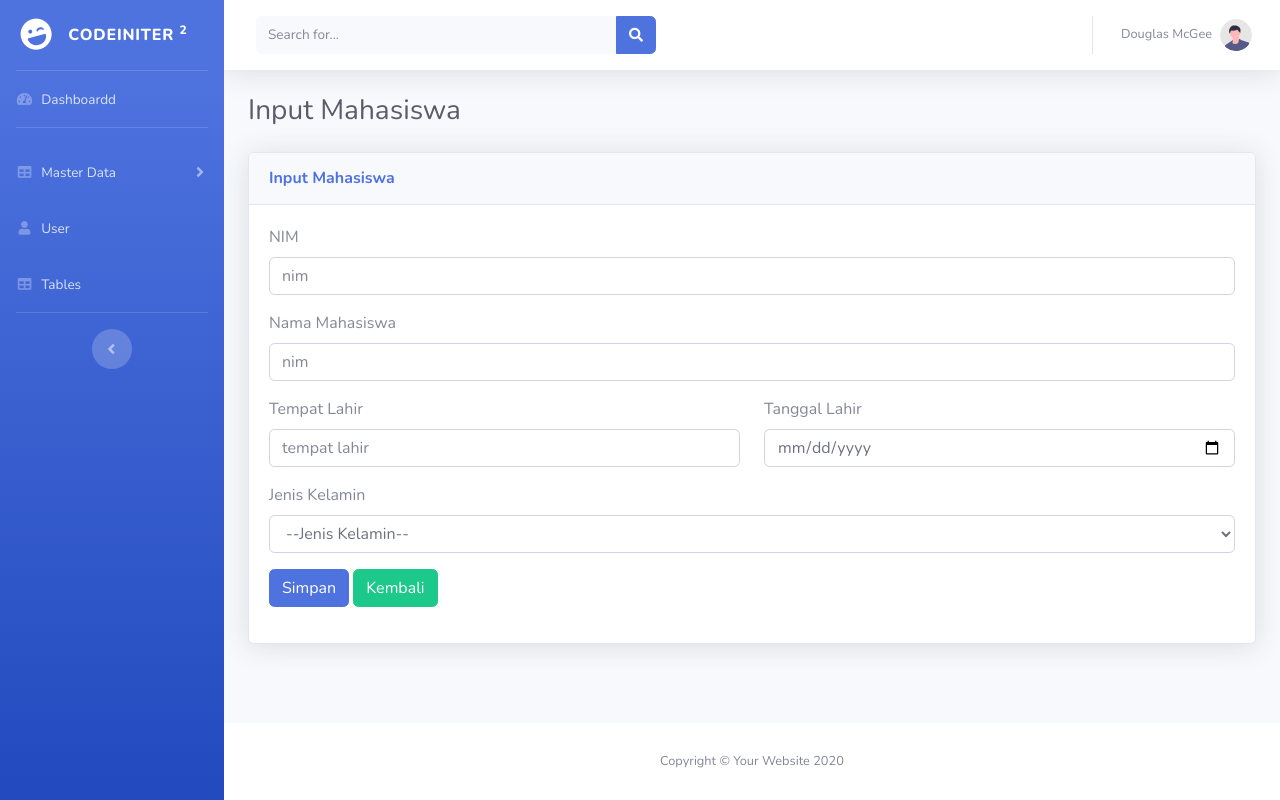
After one commit to Nureko-D/Padang-Tek, a CodeIgniter app: page /2025/mahasiswa/input_mahasiswa in a window 1280 px wide. The commit adds this page. Run offline with CodeIgniter, Linux system fonts and the light colour scheme.

Commit message:
perubahan 8.8

```diff
--- a/application/controllers/Mahasiswa.php
+++ b/application/controllers/Mahasiswa.php
@@ -14,10 +14,58 @@ class Mahasiswa extends CI_Controller
     {
         $data = array(
             'judul' => 'Mahasiswa',
-            'subJudul' => '',
             'page' => 'mahasiswa/v_mahasiswa', //file page di folder  view
             'mhs' => $this->m_mahasiswa->all_data(),
         );
         $this->load->view('v_template', $data, false); //load template
     }
+    public function input_mahasiswa()
+    {
+        // membaca validasi form input, cek input apakah kosong / isi
+        $this->form_validation->set_rules('nim', 'NIM', 'required', [
+            'required' => '%s Harus diisi'
+        ]);
+        $this->form_validation->set_rules('nama_mahasiswa', 'Nama Mahasiswa', 'required', [
+            'required' => '%s Harus diisi'
+        ]);
+        $this->form_validation->set_rules('tempat_lahir', 'Tempat Lahir', 'required', [
+            'required' => '%s Harus diisi'
+        ]);
+        $this->form_validation->set_rules('tgl_lahir', 'Tanggal Lahir', 'required', [
+            'required' => '%s Harus diisi'
+        ]);
+        $this->form_validation->set_rules('jenis_kelamin', 'Jenis Kelamin', 'required', [
+            'required' => '%s Harus diisi'
+        ]);
+
+        if ($this->form_validation->run() == FALSE) {
+            // jika validasi form gagal/tidak lolos
+            $data = array(
+                'judul' => 'Input Mahasiswa',
+                'page' => 'mahasiswa/v_input_mahasiswa', //file page di folder  view
+
+            );
+            $this->load->view('v_template', $data, false); //load template
+        } else {
+            // jika lolos validasi, semua inputan ditampung di dalam array
+            $data = array(
+                'nim' => $this->input->post('nim'),
+                'nama_mahasiswa' => $this->input->post('nama_mahasiswa'),
+                'tempat_lahir' => $this->input->post('tempat_lahir'),
+                'tgl_lahir' => $this->input->post('tgl_lahir'),
+                'jenis_kelamin' => $this->input->post('jenis_kelamin'),
+            );
+            $this->m_mahasiswa->insert_data($data);
+
+            // notif berhasil ditambah
+            // $this->session->set_flashdata('pesan', 'Data Mahasiswa Berhasil Ditambahkan');
+
+            // jika sudah diinput, akan diarahkan ke halaman mahasiswa
+            redirect('mahasiswa/index');
+        }
+    }
+
+
+
+    // ----
 }
--- a/application/models/M_mahasiswa.php
+++ b/application/models/M_mahasiswa.php
@@ -3,11 +3,17 @@ defined('BASEPATH') or exit('No direct script access allowed');
 
 class M_mahasiswa extends CI_Model
 {
-
+    // menampilkan seluruh data
     public function all_data()
     {
         $this->db->select('*');
         $this->db->from('tbl_mahasiswa');
         return $this->db->get()->result();
     }
+
+    // insert data
+    public function insert_data($data)
+    {
+        $this->db->insert('tbl_mahasiswa', $data);
+    }
 }
--- /dev/null
+++ b/application/views/mahasiswa/v_input_mahasiswa.php
@@ -0,0 +1,58 @@
+ <!-- Basic Card Example -->
+ <div class="card shadow mb-4">
+     <div class="card-header py-3">
+         <h6 class="m-0 font-weight-bold text-primary"><?= $judul; ?></h6>
+     </div>
+     <div class="card-body">
+         <?php
+            //notif validasi form diambil dari halam utama yg danger
+            echo validation_errors('<div class="col-sm-12"><div class="card bg-danger text-white shadow">
+                        <div class="card-body">', '</div></div></div>');
+            ?>
+
+         <!-- form open dibawah arahkan ke inputan, yaitu controller mahasiswa/nama function input mahasiswa -->
+         <?php echo form_open('mahasiswa/input_mahasiswa') ?>
+         <div class="form-group">
+             <label>NIM</label>
+             <input name="nim" class="form-control" placeholder="nim" type="number">
+         </div>
+
+         <div class="form-group">
+             <label>Nama Mahasiswa</label>
+             <input name="nama_mahasiswa" class="form-control" placeholder="nim" type="text">
+         </div>
+
+         <div class="row">
+             <div class="col-sm-6">
+                 <div class="form-group">
+                     <label>Tempat Lahir</label>
+                     <input name="tempat_lahir" class="form-control" placeholder="tempat lahir" type="text">
+                 </div>
+             </div>
+             <div class="col-sm-6">
+                 <div class="form-group">
+                     <label>Tanggal Lahir</label>
+                     <input name="tgl_lahir" class="form-control" placeholder="" type="date">
+                 </div>
+
+             </div>
+         </div>
+
+
+
+         <div class="form-group">
+             <label>Jenis Kelamin</label>
+             <select name="jenis_kelamin" class="form-control" id="">
+                 <option value="">--Jenis Kelamin--</option>
+                 <option value="L">Laki-laki</option>
+                 <option value="P">Perempuan</option>
+             </select>
+         </div>
+
+         <div class="form-group">
+             <button class="btn btn-primary btn-sml" type="submit">Simpan</button>
+             <a href="<?= base_url('mahasiswa/index') ?>" class="btn btn-success">Kembali</a>
+             <?php echo form_close() ?>
+         </div>
+     </div>
+ </div>
```
Also changed, not shown: application/views/mahasiswa/v_mahasiswa.php (+8 -1 lines).
